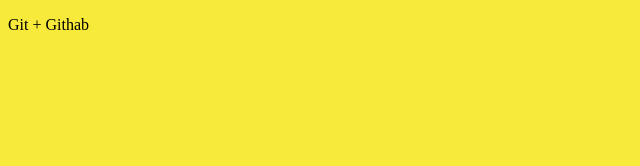
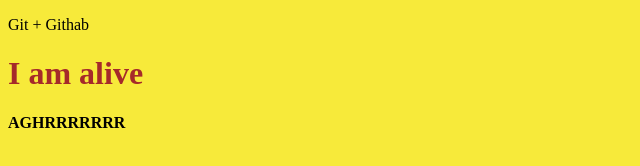
Before and after one commit to olha-leskiv/gittest, a plain HTML site: page index.html in a window 1280 px wide. Shown: the whole page, without its empty margins (0-640 px from the left). Drawn offline with Linux system fonts and the light colour scheme.

Commit message:
Added new lines and styles

```diff
--- a/css/main.css
+++ b/css/main.css
@@ -1,3 +1,11 @@
 body {
     background-color: rgb(247, 234, 58);
 }
+
+h1 {
+    color: brown;
+}
+
+h4 {
+    text-transform: uppercase;
+}
--- a/index.html
+++ b/index.html
@@ -10,5 +10,7 @@
 </head>
 <body>
     <p>Git + Githab</p>
+    <h1>I am alive</h1>
+    <h4>aghrrrrrrr</h4>
 </body>
 </html>
```
